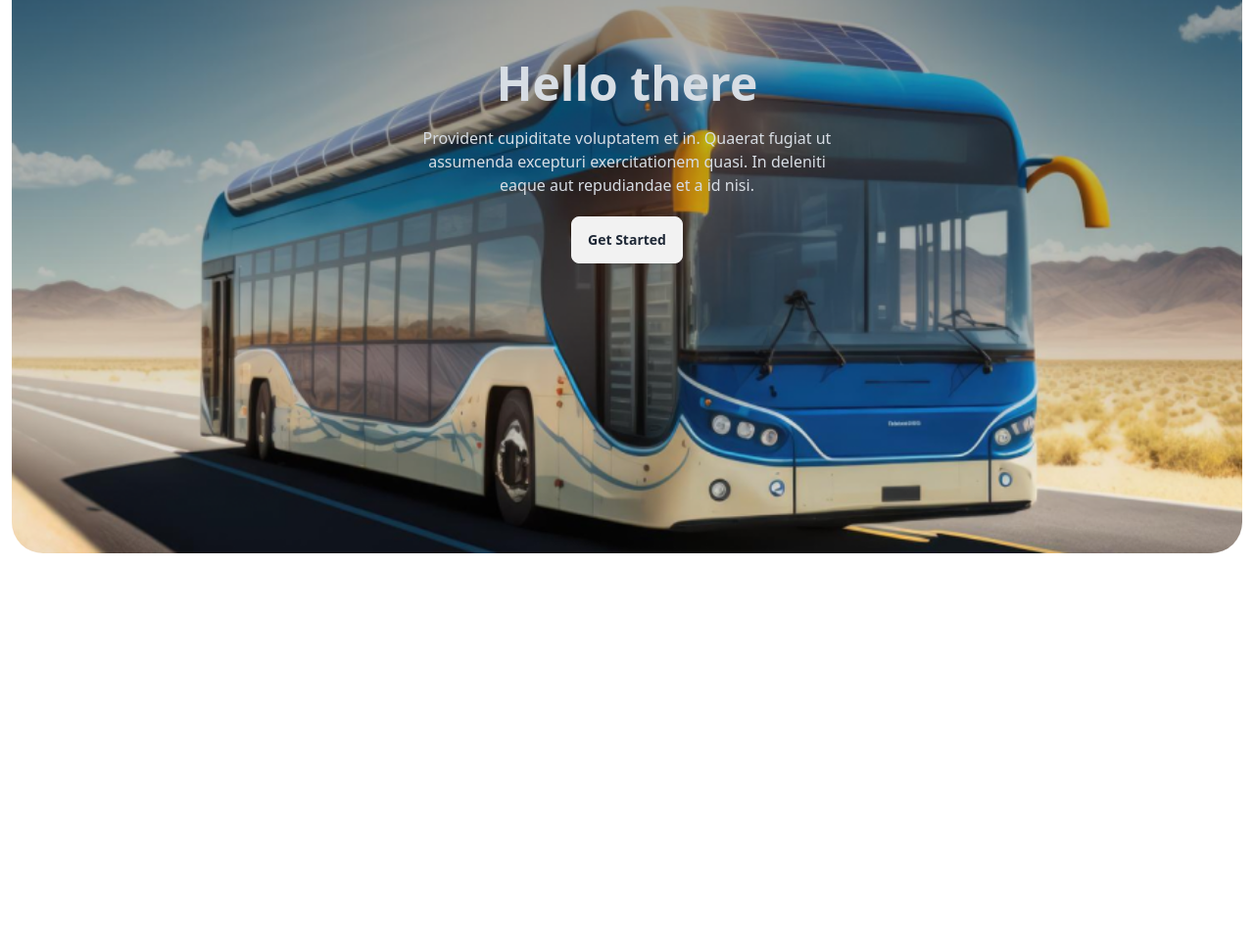
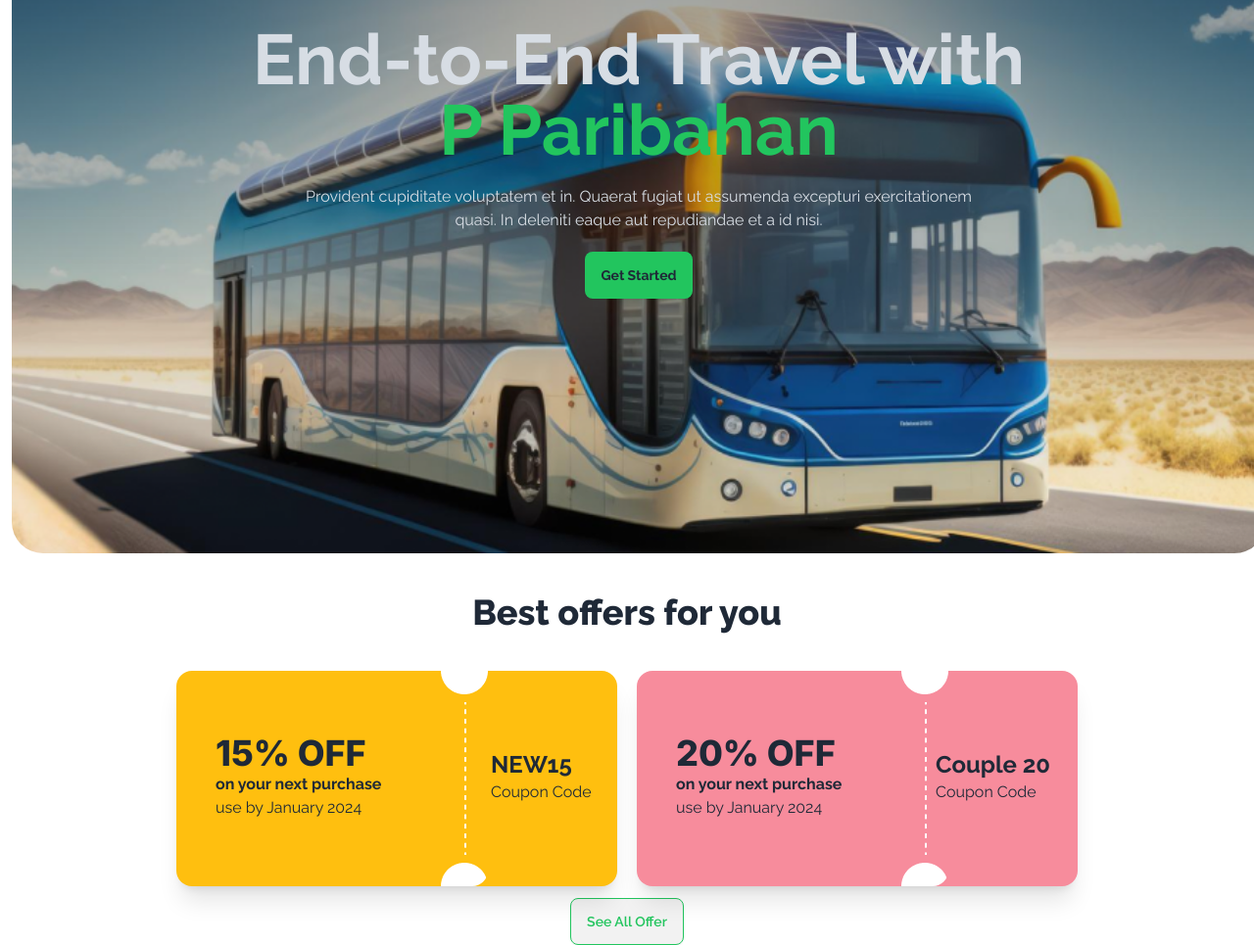
Before and after one commit to MorshedSiam03/Batch-9_Assingment-5, a plain HTML site: page index.html in a window 1280 px wide. Shown: the part 303-1268 px from the top of the page at 98% size. Before the commit the page ends 868 px from the top, so only its background shows below. Drawn offline with nearby package versions, Linux system fonts and the light colour scheme.

Commit message:
Discount Coupon

```diff
--- a/index.html
+++ b/index.html
@@ -34,9 +34,8 @@
     <title>E-Ticket</title>
 </head>
 
-<body>
-    <main class="mx-3 lg:mx-">
-        <nav>
+<body class="font-raleway mx-auto container">
+    <header class="" >
             <div class="navbar bg-base-100">
                 <div class="navbar-start">
                   <div class="dropdown">
@@ -50,7 +49,7 @@
                       <li><a>Search</a></li>
                     </ul>
                   </div>
-                  <a class="btn btn-ghost text-xl">P-Ticket</a>
+                  <a class="lg:ml-3 cursor-pointer font-extrabold text-2xl">P-Ticket</a>
                 </div>
                 <div class="navbar-center hidden lg:flex">
                   <ul class="menu menu-horizontal px-1">
@@ -61,22 +60,71 @@
                   </ul>
                 </div>
                 <div class="navbar-end">
-                  <a class="btn">Bus <span><img src="./images/bus-icon.png" alt=""></span></a>
+                  <a class="btn border-green-500 text-green-500 hover:bg-green-200">Bus<span><img src="./images/bus-icon.png" alt="bus-icon"></span></a>
                 </div>
               </div>
-        </nav>
-        <section>
-            <div class="hero min-h-screen rounded-[32px]" style="background-image: url(./images/banner.png);">
+            </div>
+
+            <div class="hero min-h-screen mx-3 rounded-[32px]" style="background-image: url(./images/banner.png);">
                 <!-- <div class="hero-overlay bg-opacity-60"></div> -->
                 <div class="hero-content text-center text-neutral-content">
-                  <div class="max-w-md">
-                    <h1 class="mb-5 text-5xl font-bold">Hello there</h1>
-                    <p class="mb-5">Provident cupiditate voluptatem et in. Quaerat fugiat ut assumenda excepturi exercitationem quasi. In deleniti eaque aut repudiandae et a id nisi.</p>
-                    <button class="btn btn-green-600">Get Started</button>
+                  <div class="max-w-4xl">
+                    <h1 class="mb-5 text-7xl font-bold">End-to-End Travel with <br><span class="text-green-500">P Paribahan</span></h1>
+                    <p class="mb-5 mx-24">Provident cupiditate voluptatem et in. Quaerat fugiat ut assumenda excepturi exercitationem quasi. In deleniti eaque aut repudiandae et a id nisi.</p>
+                    <button class="btn bg-green-500 border-0 font-bold">Get Started</button>
                   </div>
                 </div>
-              </div>
+            </div>
+    </header>
+
+    <main>
+        <section>
+            <div class="my-10 text-center">
+                <h1 class="font-extrabold text-4xl">Best offers for you</h1>
+            </div>
+            <div class=" gap-5 justify-center items-center  flex">
+                <div class="card w-[450px] h-[220px] bg-[#FFBF0F] shadow-xl mb-3">
+                    <div class="grid grid-cols-2">
+                        <div class="pl-10 py-16">
+                          <h2 class="font-extrabold text-4xl font-inter">15% OFF</h2>
+                          <p class="font-bold">on your next purchase</p>
+                          <p>use by January 2024</p>
+                        </div>
+                        <div class="pl-24 py-20">
+                            <p class="font-bold text-2xl font-raleway">NEW15</p>
+                            <p>Coupon Code</p>
+                        </div>
+                    </div>
+                <figure class="absolute pl-[60%]"><img src="./images/cupon-devider.png" alt="Shoes" /></figure>
+                </div>
+
+                <div class="card w-[450px] h-[220px] bg-[#F78C9C] shadow-xl mb-3">
+                  <div class="grid grid-cols-2">
+                    <div class="pl-10 py-16">
+                      <h2 class="font-extrabold text-4xl font-inter">20% OFF</h2>
+                      <p class="font-bold">on your next purchase</p>
+                      <p>use by January 2024</p>
+                    </div>
+                    <div class="pl-20 py-20">
+                        <p class="font-bold text-2xl font-raleway">Couple 20</p>
+                        <p>Coupon Code</p>
+                      </div>
+                    </div>
+                <figure class="absolute pl-[60%]"><img src="./images/cupon-devider.png" alt="Shoes" /></figure>
+                </div>
+            </div>
+            <div class="flex items-center justify-center">
+                <button class="btn border-green-500 text-green-500 ">See All Offer</button>
+            </div>
         </section>
+
+
+        <section>
+
+        </section>
+
+
+
     </main>
 
 </body>
```
